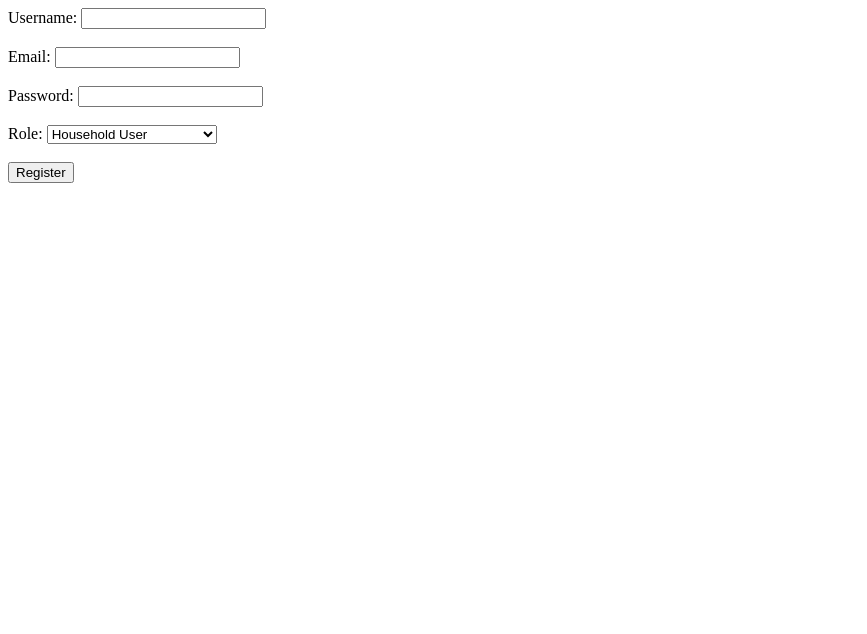
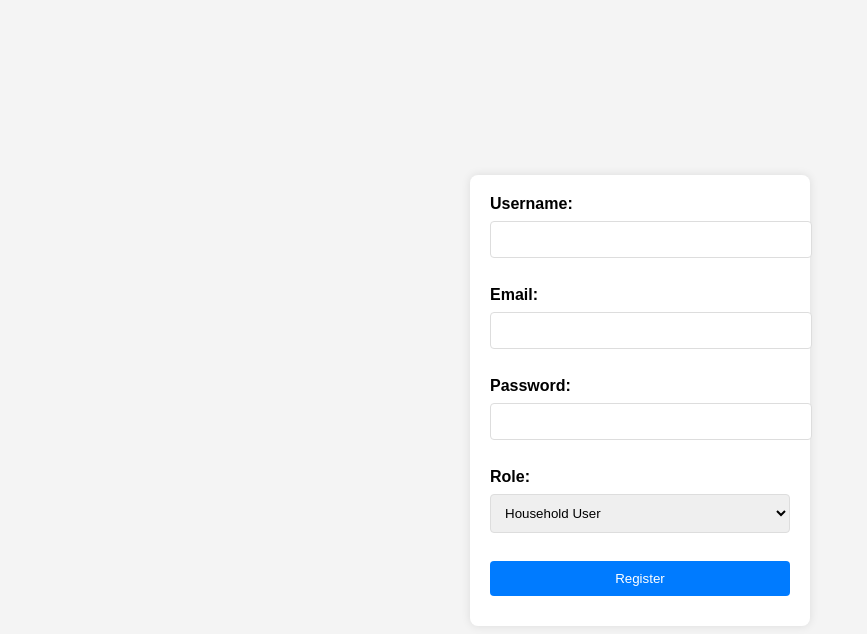
Before and after one commit to buwituze/Waste-management-web-app, a plain HTML site: page reg.html in a window 1280 px wide. Shown: the whole page, without its empty margins (0-867 px from the left). Drawn offline with Linux system fonts and the light colour scheme.

Commit message:
push my codes

```diff
--- /dev/null
+++ b/index.css
@@ -0,0 +1,54 @@
+/* styles.css */
+body {
+    font-family: Arial, sans-serif;
+    background-color: #f4f4f4;
+    margin: 0;
+    padding: 0;
+    display: flex;
+    justify-content: center;
+    align-items: center;
+    height: 100vh;
+}
+
+form {
+    background-color: #fff;
+    padding: 20px;
+    border-radius: 8px;
+    box-shadow: 0 0 10px rgba(0, 0, 0, 0.1);
+    width: 300px;
+    max-width: 100%;
+}
+
+form label {
+    display: block;
+    margin-bottom: 8px;
+    font-weight: bold;
+}
+
+form input, form select, form button {
+    width: 100%;
+    padding: 10px;
+    margin-bottom: 10px;
+    border: 1px solid #ddd;
+    border-radius: 4px;
+}
+
+form input:focus, form select:focus {
+    border-color: #007BFF;
+    outline: none;
+}
+
+form button {
+    background-color: #007BFF;
+    color: #fff;
+    border: none;
+    cursor: pointer;
+}
+
+form button:hover {
+    background-color: #0056b3;
+}
+button a {
+    text-decoration: none;
+    color: white;
+}
--- a/reg.html
+++ b/reg.html
@@ -5,6 +5,7 @@
 </head>
 <body>
     <form id="registrationForm">
+        <link rel="stylesheet" href="index.css">
         <label for="username">Username:</label>
         <input type="text" id="username" name="username" required><br><br>
         <label for="email">Email:</label>
@@ -17,7 +18,7 @@
             <option value="waste_service">Waste Collection Service</option>
             <option value="admin">Administrator</option>
         </select><br><br>
-        <button type="submit">Register</button>
+        <button type="submit"><a href="log.html">Register</a></button>
     </form>
 
     <script src="register.js"></script>
```
Also changed, not shown: log.html (added, +19 -0 lines).
